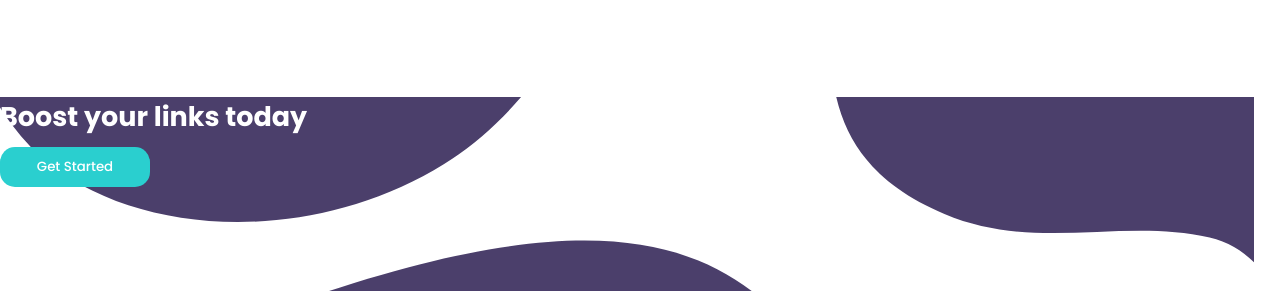
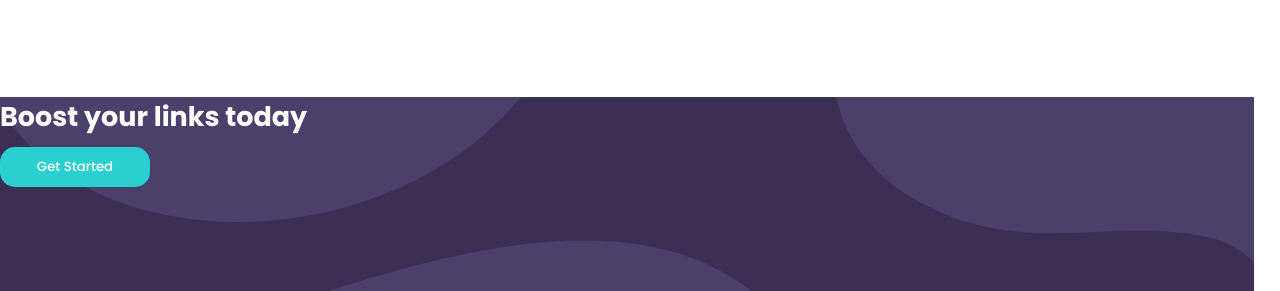
Before and after one commit to Silje32/url-shortening-api-master, a plain HTML site: page index.html in a window 1280 px wide. Shown: the part 2128-2419 px from the top of the page. Drawn offline with Linux system fonts and the light colour scheme; a web font is replaced by a local one.

Commit message:
Added background-color to my background image

```diff
--- a/styles.css
+++ b/styles.css
@@ -176,6 +176,7 @@ margin-top: 20px;
 .background {
     background-image: url("./images/bg-boost-desktop.svg");
     height: 200px;
+    background-color: var(--Purple);
 }
 .boost {
     color: white;
```
